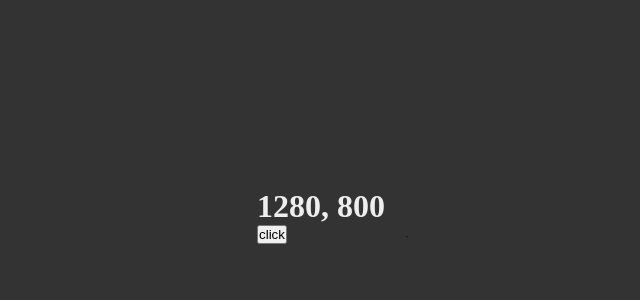
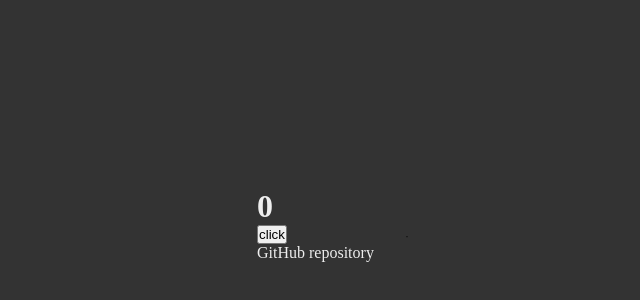
Before and after one commit to kirisaki/react-svg, a React app: page / in a window 1280 px wide. Shown: the part 164-464 px from the top of the page, without its empty margins (303-943 px from the left). Built offline with nearby package versions, Linux system fonts and the light colour scheme.

Commit message:
docs: Add url

```diff
--- a/src/components/App.tsx
+++ b/src/components/App.tsx
@@ -13,6 +13,15 @@ html {
       background-color: #333;
       color: #eee;
     }
+a {
+      background-color: #333;
+      color: #eee;
+      text-decoration: none;
+}
+a:hover {
+      background-color: #eee;
+      color: #333
+}
 `
 
 export const App: React.FC = () => {
@@ -39,7 +48,7 @@ export const App: React.FC = () => {
   useEffect(() => {
     if(active){
       setTimeout(() => {
-        setAngle(angle+1)
+        setAngle((angle + 1) % 360)
       }, 1)
     }
   })
@@ -59,8 +68,9 @@ export const App: React.FC = () => {
           stroke="black"/>
       </svg>
       <div css={css({width: '10rem', height: '6rem', position: 'absolute', right: 0, left: 0, top: 0, bottom: 0, margin: 'auto'})}>
-        <h1>{screen.width}, {screen.height}</h1>
+        <h1>{angle}</h1>
         <button onClick={() => setActive(!active)}>click</button>
+        <div><a href="https://github.com/kirisaki/react-svg">GitHub repository</a></div>
       </div>
     </main>
   )
```
Also changed, not shown: 2 other files (tests, documents, lock files or other folders).
